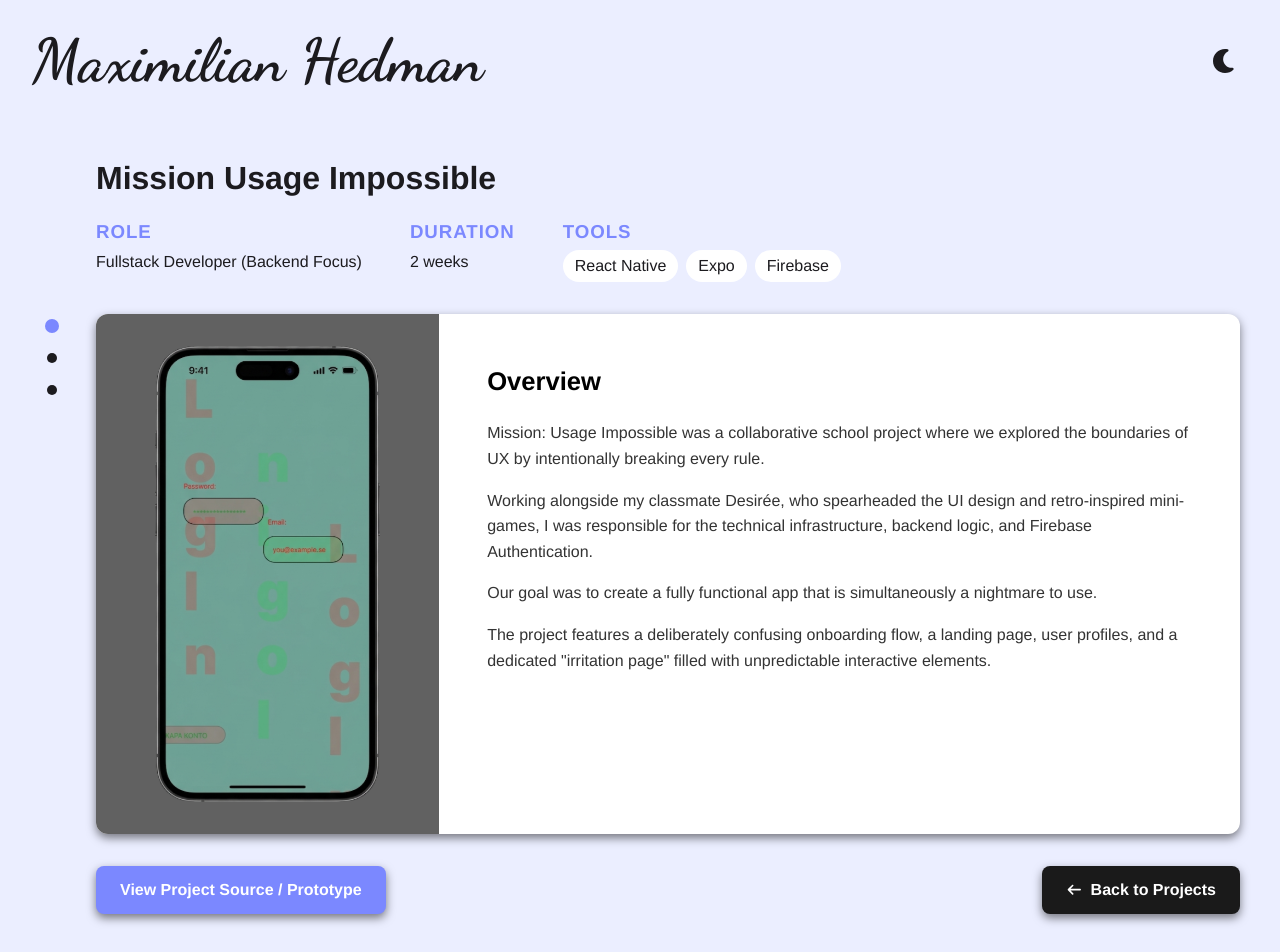
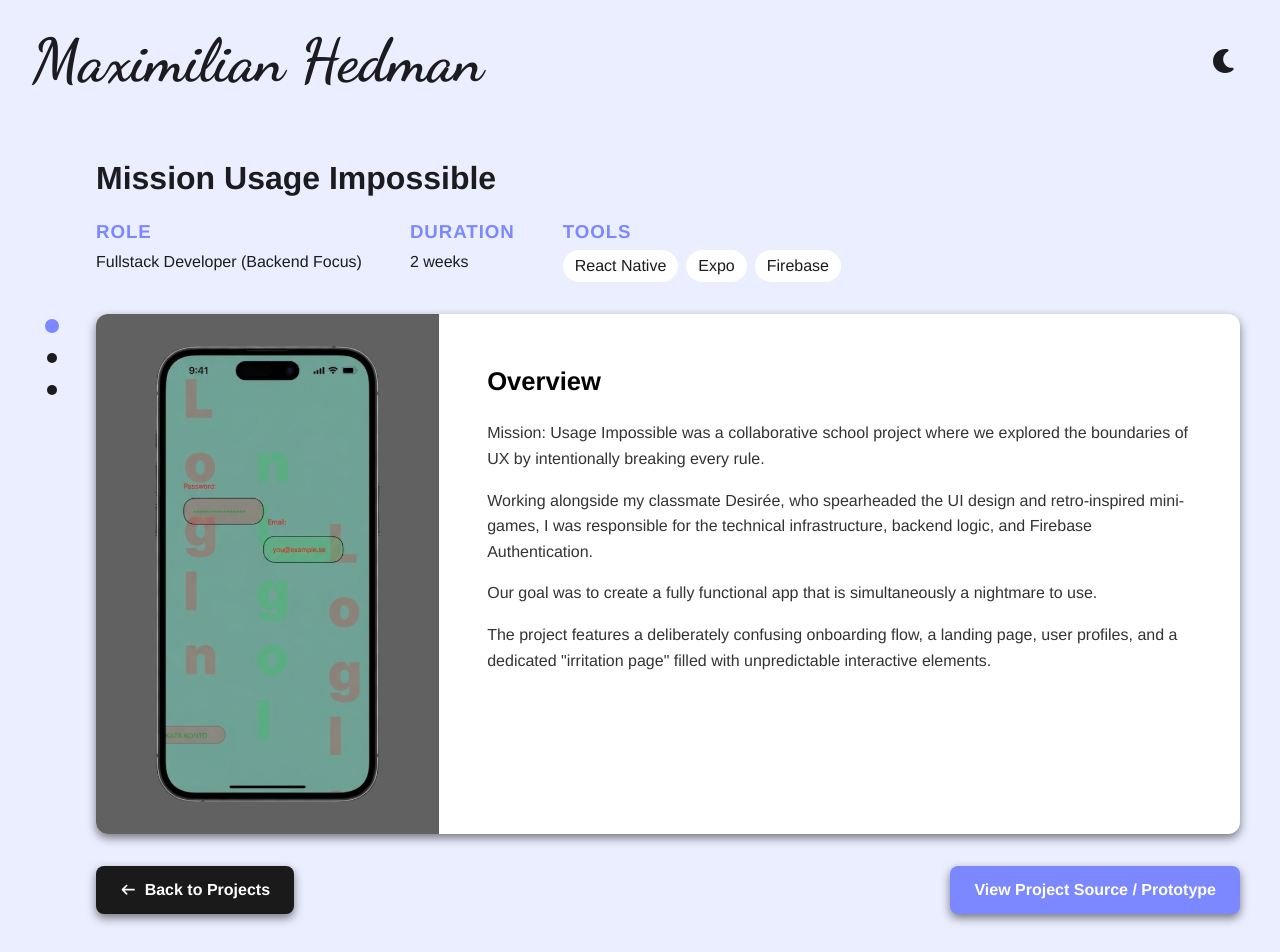
Before and after one commit to Antarcticz/Portfolio, a React (Vite) app: page /project/mission-usage-impossible in a window 1280 px wide. Shown: the top 952 px of the page. Built offline with nearby package versions, Linux system fonts and the light colour scheme.

Commit message:
FIX: Position of buttons in ProjectDetails

```diff
--- a/src/pages/ProjectDetails/ProjectDetails.jsx
+++ b/src/pages/ProjectDetails/ProjectDetails.jsx
@@ -110,8 +110,8 @@ const ProjectDetails = () => {
                         </div>
 
                         <div className="bottom-actions">
+                            <ProjectSourceBtn />
                             <BackToProjectsBtn />
-                            <ProjectSourceBtn />
                         </div>
                     </div>
                 </section>
```
